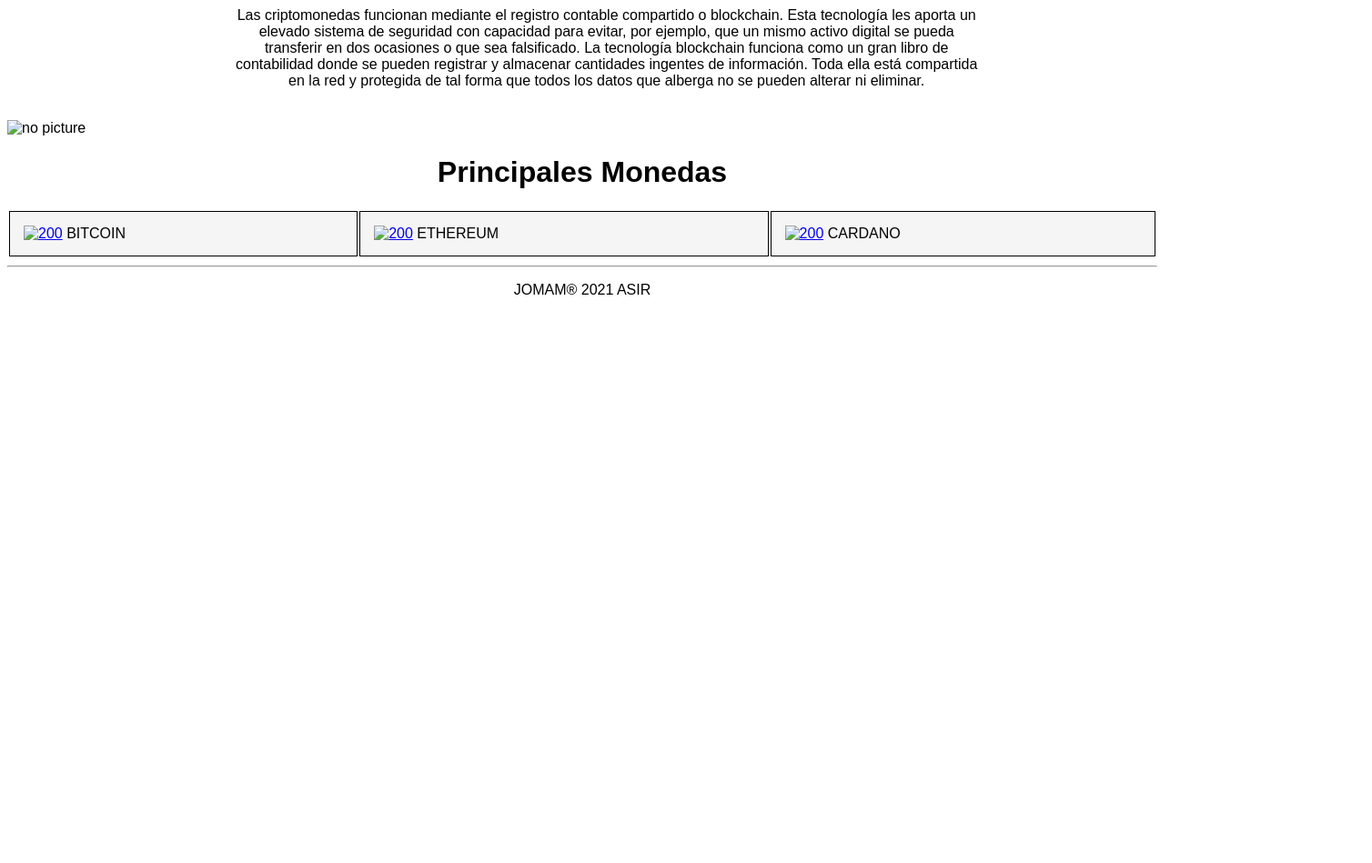
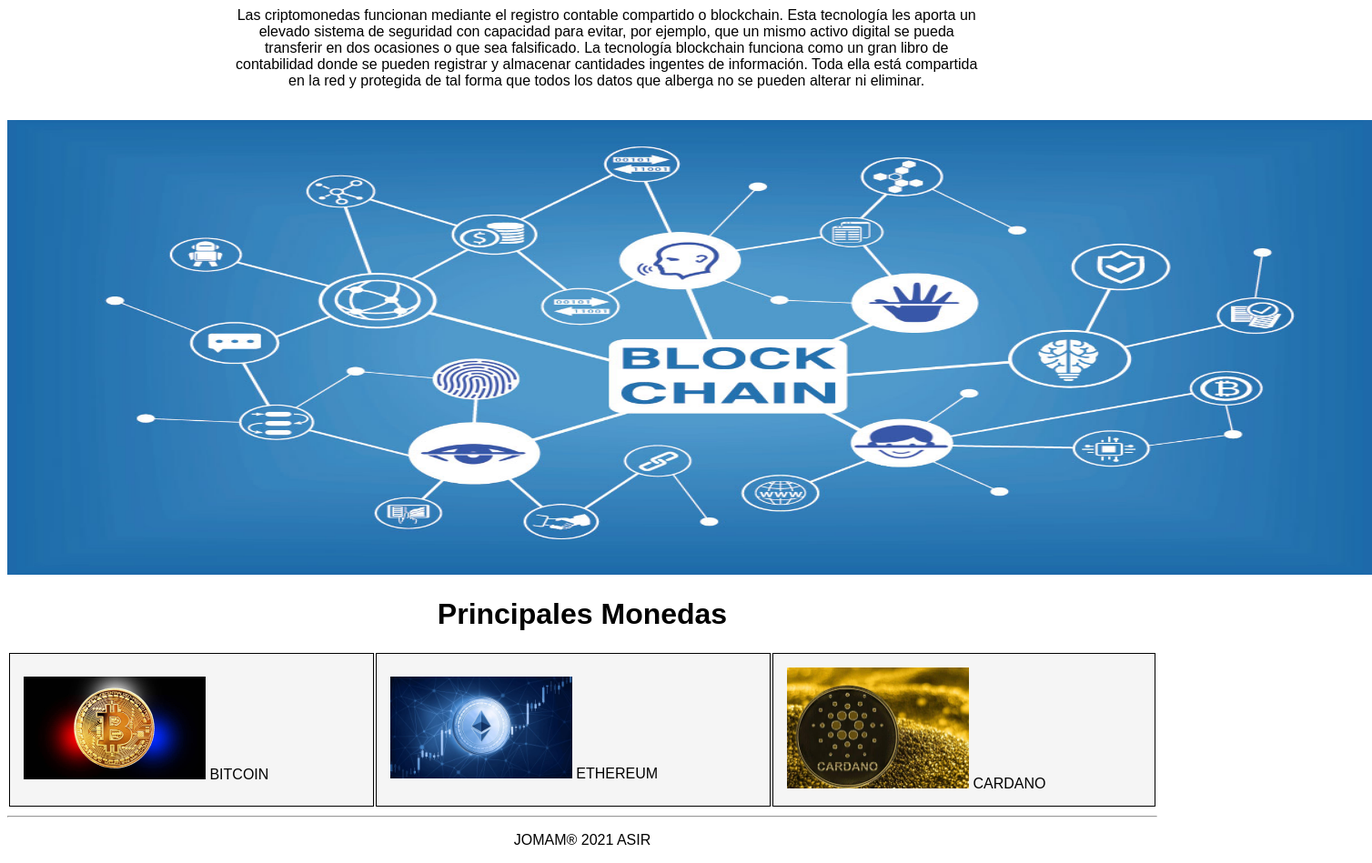
Before and after one commit to jomam13/LMSGI_Pract1, a plain HTML site: page Crypto.html in a window 1280 px wide. Shown: the part 1160-2109 px from the top of the page at 91% size, 1508 px wide, since content can reach past the window. Before the commit the page ends 1504 px from the top, so only its background shows below. Drawn offline with Linux system fonts and the light colour scheme.

Commit message:
Update Crypto.html

```diff
--- a/Crypto.html
+++ b/Crypto.html
@@ -5,7 +5,7 @@
         <meta name="viewport" content="width=device-width, initial-scale=1.0">
         <title>Cypto</title>
         <link rel="stylesheet"  href="style.css">
-        <link rel="shortcut icon" href="img/ojo.png">
+        <link rel="shortcut icon" href="ojo.png">
     </head>
     <body>
         <ul class="menu">
@@ -73,13 +73,13 @@
             contabilidad donde se pueden registrar y almacenar cantidades ingentes de información. Toda ella está compartida
             en la red y protegida de tal forma que todos los datos que alberga no se pueden alterar ni eliminar.
         </pre>
-        <img src="img/BlockChain.jpg" width="1500" height="500" alt="no picture">
+        <img src="BlockChain.jpg" width="1500" height="500" alt="no picture">
         <h1 style="text-align: center;"> Principales Monedas </h1>
         <table style="width: 100%;">
             <tr>
-                <td><a  href="https://bitcoin.org/es/"> <img src="Img/bitcoin.jpg" width="200" alt= "200"></a> BITCOIN</td>
-                <td><a href="https://ethereum.org/es/"><img src="img/eth.jpg" width="200" alt= "200"></a> ETHEREUM</td>
-                <td><a href="https://cardano.org/"><img src="img/Cardano.jpg" width="200" alt= "200"></a> CARDANO</td>
+                <td><a  href="https://bitcoin.org/es/"> <img src="bitcoin.jpg" width="200" alt= "200"></a> BITCOIN</td>
+                <td><a href="https://ethereum.org/es/"><img src="eth.jpg" width="200" alt= "200"></a> ETHEREUM</td>
+                <td><a href="https://cardano.org/"><img src="Cardano.jpg" width="200" alt= "200"></a> CARDANO</td>
 
             </tr>
         </table>
```
